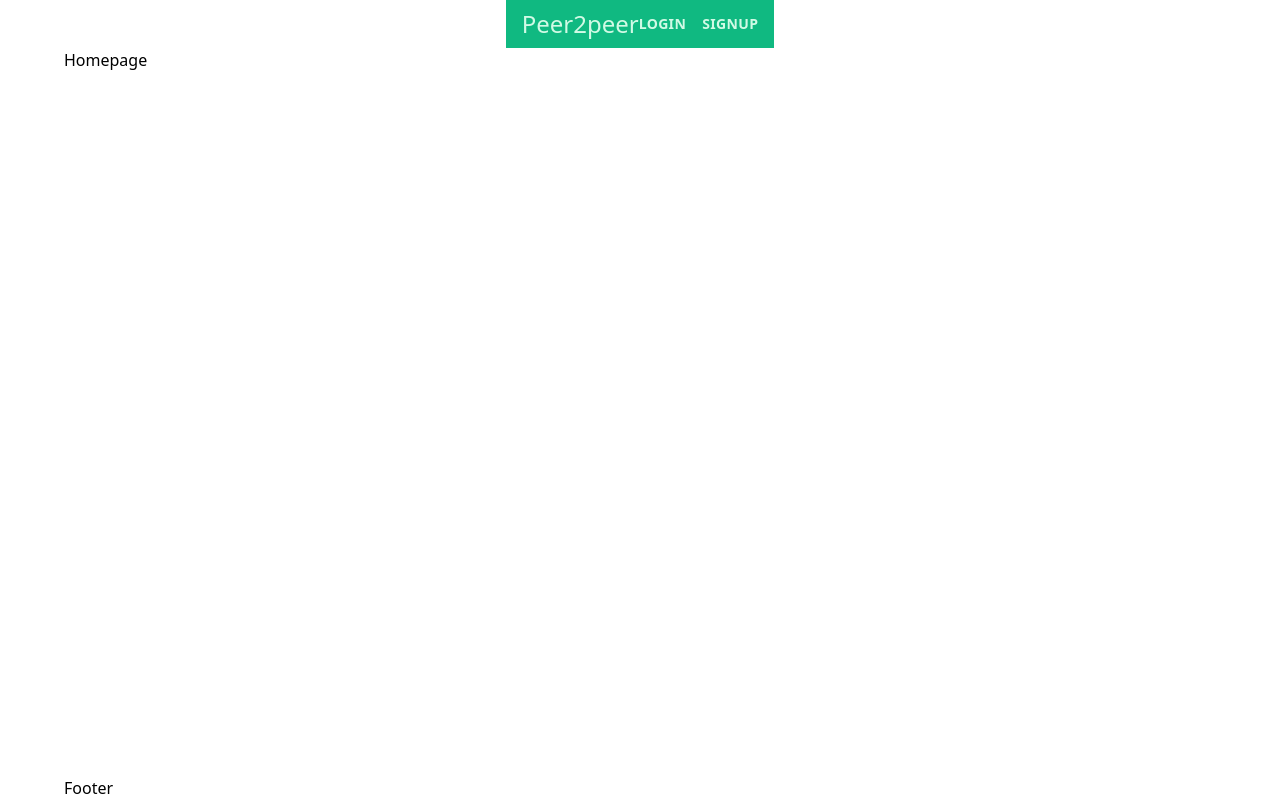
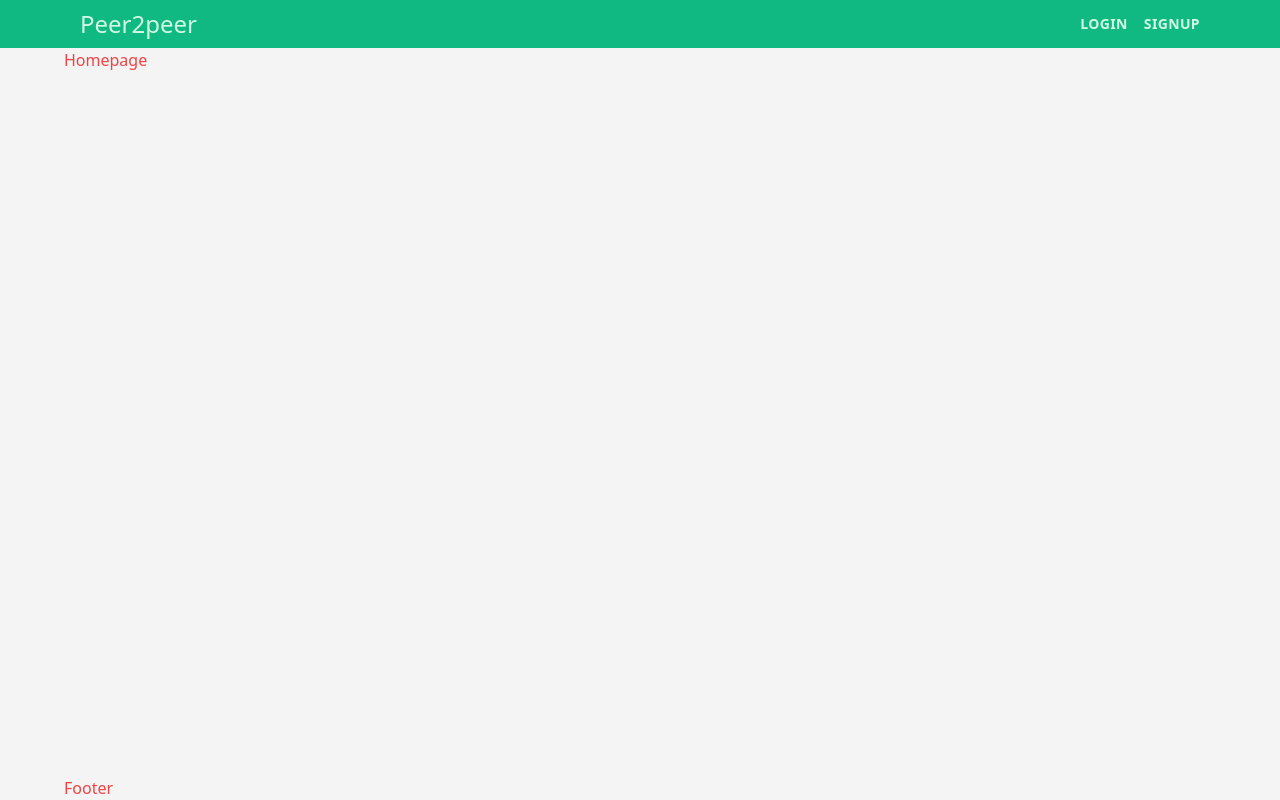
Before and after one commit to yashlohia100/peer2peer-react, a React (Vite) app: page / in a window 1280 px wide. Built offline with nearby package versions, Linux system fonts and the light colour scheme.

Commit message:
Add full width background color

```diff
--- a/src/ui/AppLayout.jsx
+++ b/src/ui/AppLayout.jsx
@@ -4,8 +4,10 @@ import Footer from './Footer';
 
 export default function AppLayout() {
   return (
-    <div className="grid h-screen grid-rows-[auto_1fr_auto]">
-      <Navbar />
+    <div className="grid h-screen grid-rows-[auto_1fr_auto] bg-zinc-100 text-red-500">
+      <div className="bg-emerald-500">
+        <Navbar />
+      </div>
 
       <div>
         <main className="mx-auto max-w-6xl">
```
